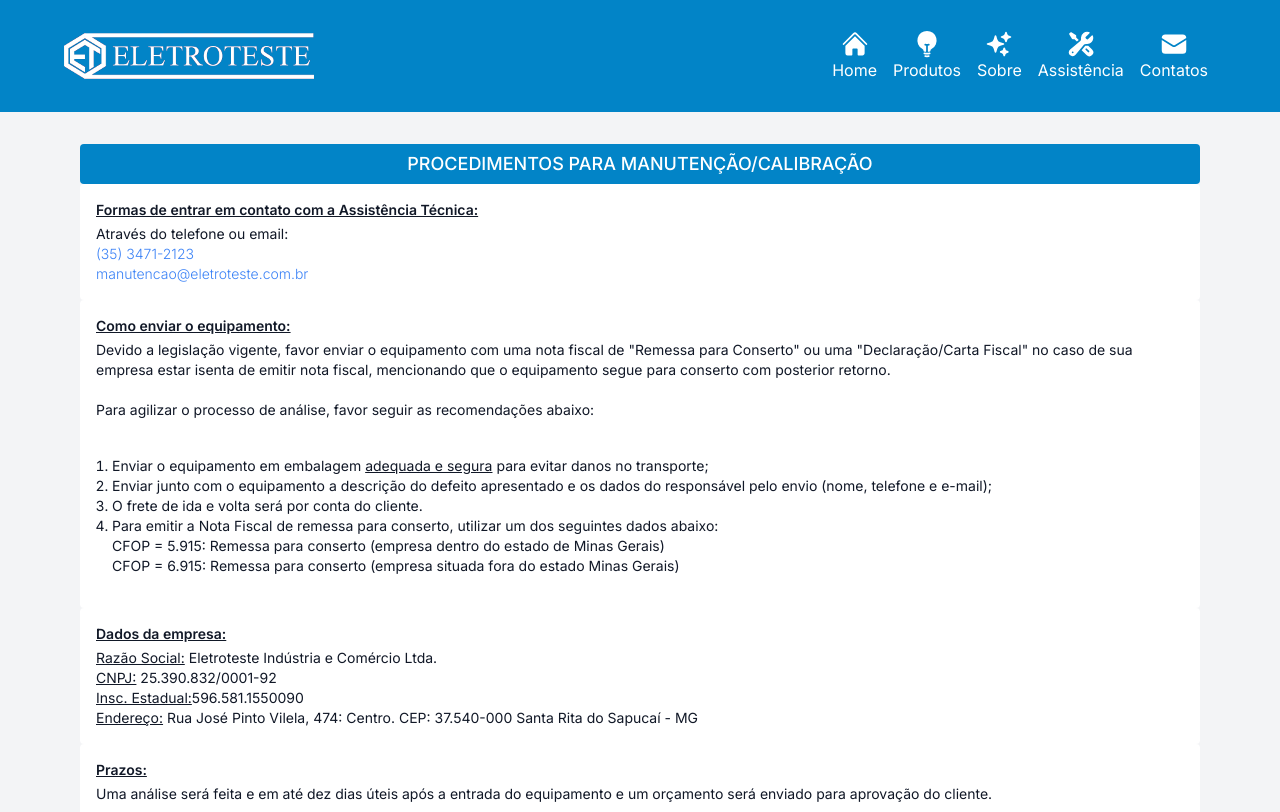
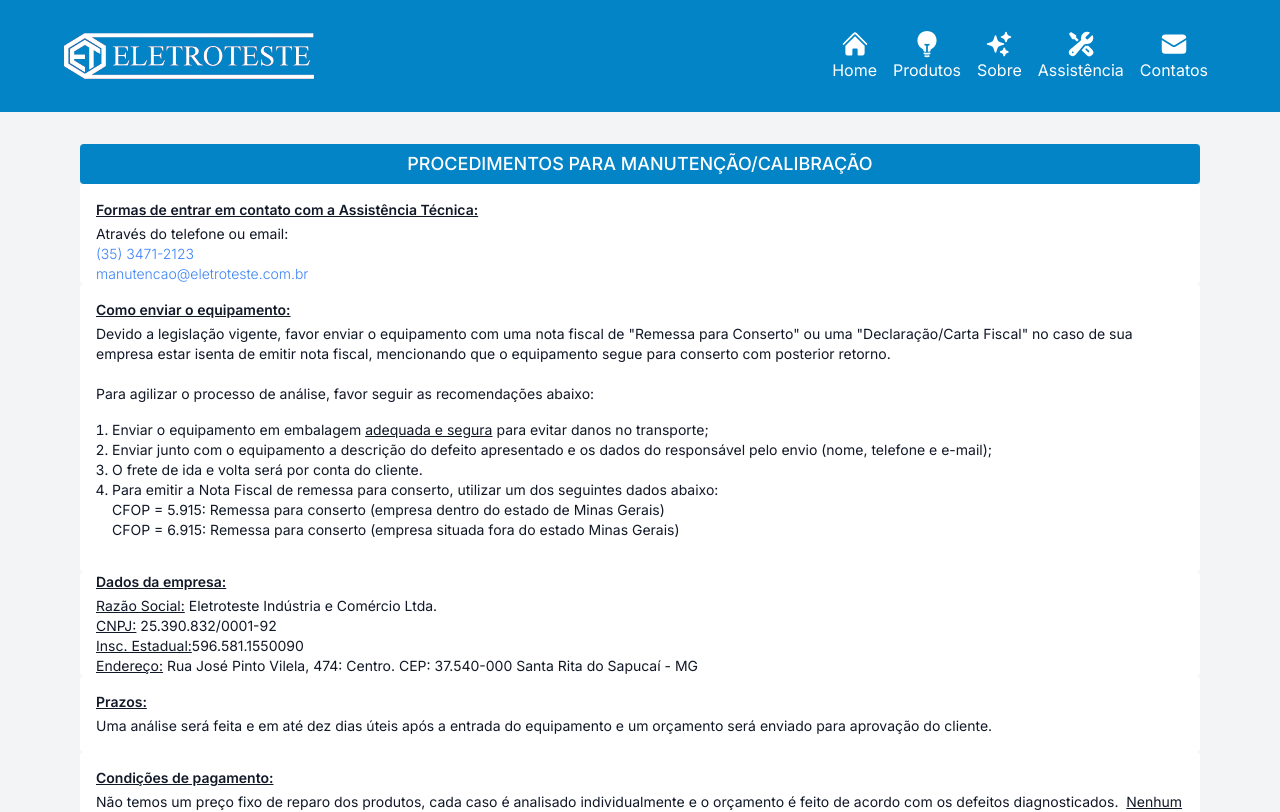
Before and after one commit to FernandoAvellar/eletroteste.com.br, a Next.js app: page /assistencia in a window 1280 px wide. Shown: the top 812 px of the page. Built offline with nearby package versions, Linux system fonts and the light colour scheme.

Commit message:
corrigindo caracteres especiais

```diff
--- a/app/assistencia/page.js
+++ b/app/assistencia/page.js
@@ -8,7 +8,7 @@
           PROCEDIMENTOS PARA MANUTENÇÃO/CALIBRAÇÃO
         </p>
       </div>
-      <div className="h-fill flex w-full flex-col items-start rounded bg-white p-4 text-sm text-gray-900">
+      <div className="h-fill flex w-full flex-col items-start rounded bg-white pl-4 pt-4 text-sm text-gray-900">
         <p className="mb-1 font-semibold underline">
           Formas de entrar em contato com a Assistência Técnica:
         </p>
@@ -43,7 +43,6 @@
             Para agilizar o processo de análise, favor seguir as recomendações
             abaixo:
           </p>
-          <br></br>
           <ol className="list-decimal p-4">
             <li>
               Enviar o equipamento em embalagem <u>adequada e segura</u> para
@@ -71,7 +70,7 @@
           </ol>
         </div>
       </div>
-      <div className="h-fill flex w-full flex-col items-start rounded bg-white p-4 text-sm text-gray-900">
+      <div className="h-fill flex w-full flex-col items-start rounded bg-white pl-4 text-sm text-gray-900">
         <p className="mb-1 font-semibold underline">Dados da empresa:</p>
         <p>
           <u>Razão Social:</u> Eletroteste Indústria e Comércio Ltda.
```
